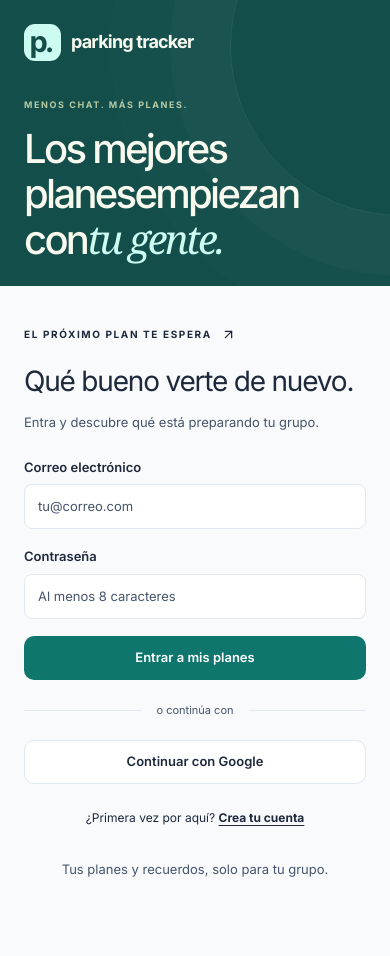
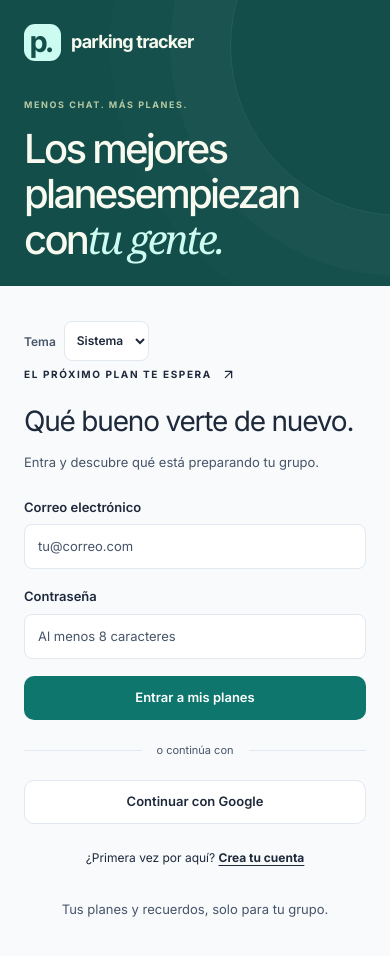
Before and after one commit to Made1214/ParkingTracker, a Next.js app: page /login in a window 390 px wide. Shown: the top 956 px of the page. Before the commit the page ends 930 px from the top, so only its background shows below. Built offline with nearby package versions, Linux system fonts and the light colour scheme.

Commit message:
feat(ui): add system-aware theme selection
- Add a persistent system, light, or dark appearance selector on authentication and app screens.
- Keep the theme controls accessible across desktop and mobile navigation.

```diff
--- a/package.json
+++ b/package.json
@@ -27,6 +27,7 @@
     "clsx": "2.1.1",
     "lucide-react": "1.68.0",
     "next": "16.4.5",
+    "next-themes": "0.4.6",
     "react": "19.3.1",
     "react-dom": "19.3.1",
     "server-only": "0.0.1",
--- a/src/app/(app)/layout.tsx
+++ b/src/app/(app)/layout.tsx
@@ -2,6 +2,7 @@ import Link from "next/link";
 import { Compass, LogOut } from "lucide-react";
 import { logout } from "@/features/auth";
 import { Button } from "@/shared/ui/button";
+import { ThemeSelect } from "@/shared/ui/theme-select";
 export default function AppLayout({ children }: { children: React.ReactNode }) {
   return (
     <>
@@ -10,11 +11,12 @@ export default function AppLayout({ children }: { children: React.ReactNode }) {
           <span className="brand-icon">p.</span>parking tracker
         </Link>
         <nav aria-label="Principal">
+          <ThemeSelect />
           <Link href="/groups">
             <Compass size={18} /> Mis grupos
           </Link>
           <form action={logout}>
-            <Button variant="ghost" type="submit">
+            <Button variant="ghost" type="submit" aria-label="Cerrar sesión">
               <LogOut size={17} />
               <span>Salir</span>
             </Button>
--- a/src/app/layout.tsx
+++ b/src/app/layout.tsx
@@ -1,5 +1,6 @@
 import type { Metadata } from "next";
 import { Inter } from "next/font/google";
+import { ThemeProvider } from "next-themes";
 import "./globals.css";
 const inter = Inter({ subsets: ["latin"], variable: "--font-inter" });
 export const metadata: Metadata = {
@@ -10,8 +11,12 @@ export default function RootLayout({
   children,
 }: Readonly<{ children: React.ReactNode }>) {
   return (
-    <html lang="es" className={inter.variable}>
-      <body>{children}</body>
+    <html lang="es" className={inter.variable} suppressHydrationWarning>
+      <body>
+        <ThemeProvider attribute="class" defaultTheme="system" enableSystem>
+          {children}
+        </ThemeProvider>
+      </body>
     </html>
   );
 }
--- a/src/features/auth/components/auth-screen.tsx
+++ b/src/features/auth/components/auth-screen.tsx
@@ -2,6 +2,7 @@ import Link from "next/link";
 import { ArrowUpRight, CalendarDays, Users, Check } from "lucide-react";
 import { ActionForm } from "@/shared/ui/action-form";
 import { Input } from "@/shared/ui/input";
+import { ThemeSelect } from "@/shared/ui/theme-select";
 import { login, register, googleLogin } from "../api/actions";
 export function AuthScreen({
   mode,
@@ -47,6 +48,7 @@ export function AuthScreen({
       </section>
       <section className="auth-panel">
         <div className="auth-box">
+          <ThemeSelect />
           <span className="eyebrow">
             EL PRÓXIMO PLAN TE ESPERA <ArrowUpRight size={15} />
           </span>
--- /dev/null
+++ b/src/shared/ui/theme-select.module.css
@@ -0,0 +1,22 @@
+.control {
+  display: flex;
+  align-items: center;
+  gap: 8px;
+  color: var(--muted);
+  font-size: 12px;
+  font-weight: 600;
+}
+.control select {
+  min-height: 40px;
+  max-width: 100%;
+  padding: 6px 8px;
+  border: 1px solid var(--line);
+  border-radius: 8px;
+  background: var(--surface);
+  color: var(--ink);
+  font: inherit;
+}
+.control select:focus-visible {
+  outline: 3px solid var(--focus);
+  outline-offset: 3px;
+}
--- /dev/null
+++ b/src/shared/ui/theme-select.tsx
@@ -0,0 +1,32 @@
+"use client";
+
+import { useSyncExternalStore } from "react";
+import { useTheme } from "next-themes";
+import styles from "./theme-select.module.css";
+
+const subscribe = () => () => {};
+
+export function ThemeSelect() {
+  const mounted = useSyncExternalStore(
+    subscribe,
+    () => true,
+    () => false,
+  );
+  const { theme, setTheme } = useTheme();
+
+  return (
+    <label className={styles.control}>
+      <span>Tema</span>
+      <select
+        aria-label="Tema de apariencia"
+        value={mounted ? (theme ?? "system") : "system"}
+        disabled={!mounted}
+        onChange={(event) => setTheme(event.target.value)}
+      >
+        <option value="system">Sistema</option>
+        <option value="light">Claro</option>
+        <option value="dark">Oscuro</option>
+      </select>
+    </label>
+  );
+}
```
Also changed, not shown: 1 other file (tests, documents, lock files or other folders).
